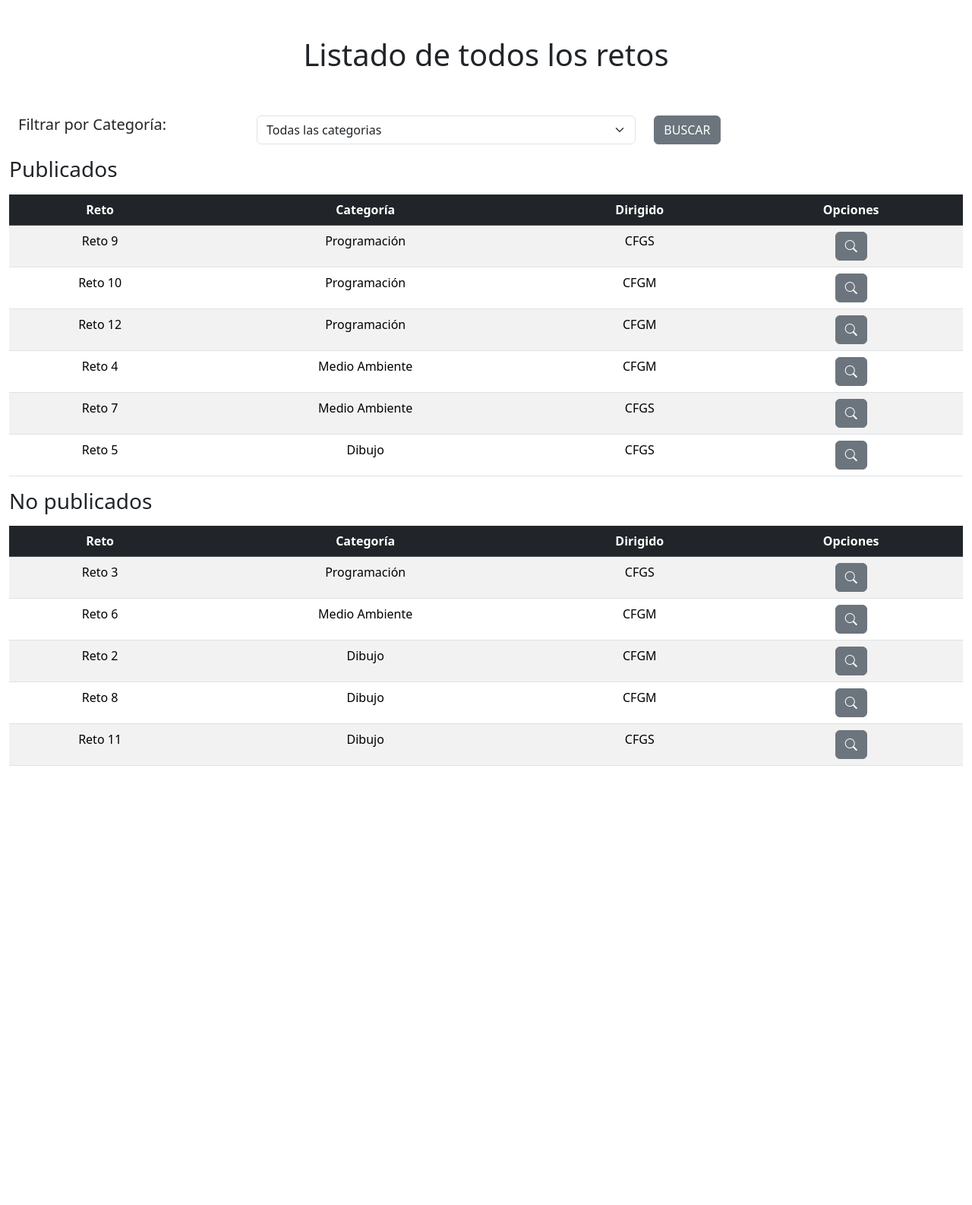
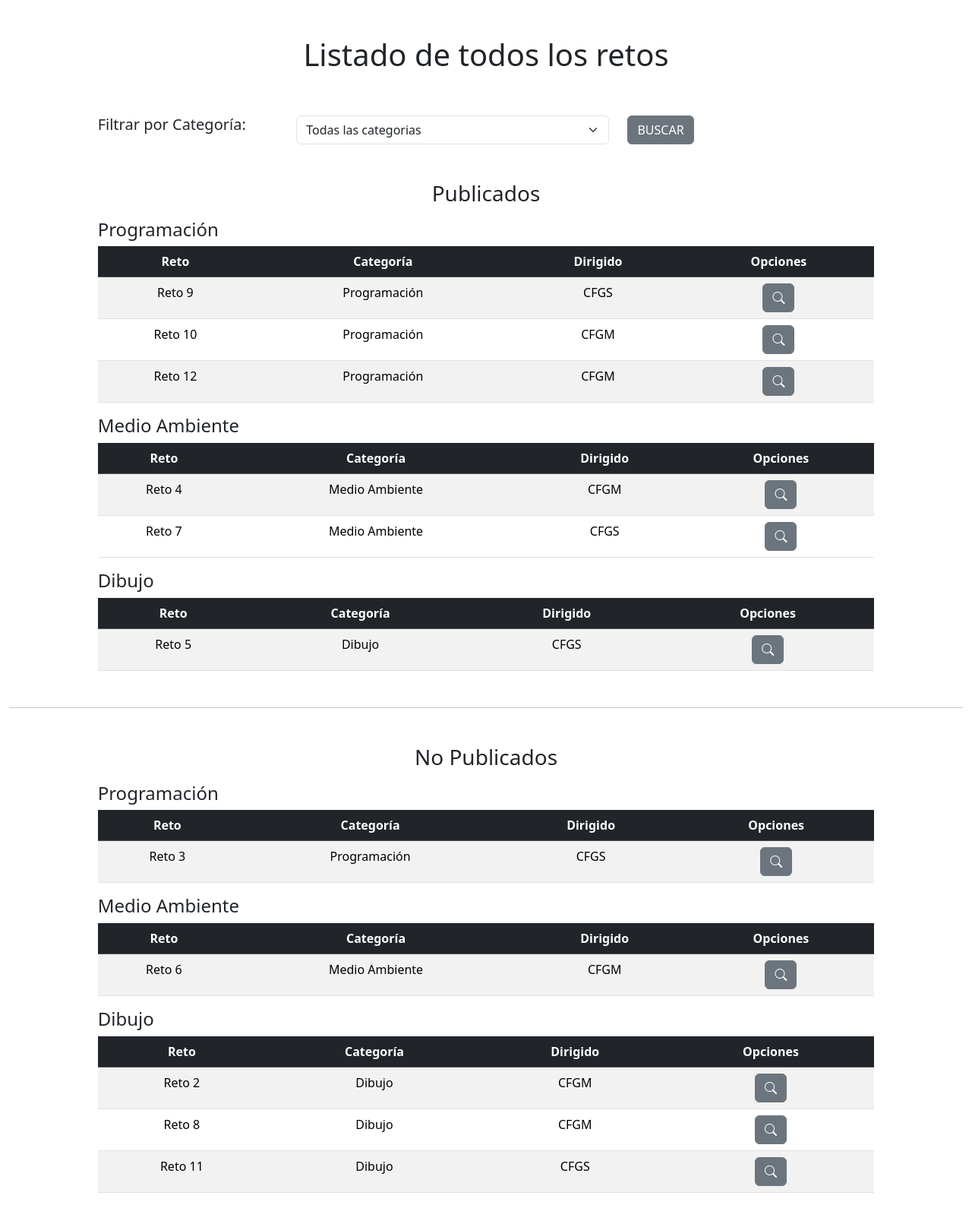
Before and after one commit to MiguelHidalgoCastro/CRUDPDO, a PHP site: page /index.php?c=reto in a window 1280 px wide. Shown: the part 56-1642 px from the top of the page at 76% size. Before the commit the page ends 1064 px from the top, so only its background shows below. Run offline with PHP 8.4, Linux system fonts and the light colour scheme; the visitor is signed in with stand-in values (Sample User, id 1); data comes from the database, SQL or seed files in the repository.

Commit message:
corregidos bugs, visual del listado de retos separados por categorias

```diff
--- a/controlador/controladorreto.php
+++ b/controlador/controladorreto.php
@@ -48,34 +48,6 @@ class ControladorReto
     }
 
     /**
-     * Obtiene la lista de los retos globales no publicados
-     * @return Array de Retos
-     */
-    public function listarNoPublicados()
-    {
-        return $this->modeloreto->listarNoPublicados();
-    }
-
-    /**
-     *  Obtiene la lista de los retos globales publicados
-     * @return Array de Retos
-     */
-    public function listarPublicados()
-    {
-        return $this->modeloreto->listarPublicados();
-    }
-
-    /**
-     * Función que obtiene una row con la categoría que entra por parámetro
-     * @param {number} $id el id de la categoría que busco
-     * @return Row Categoría
-     */
-    public function getCategoria($id)
-    {
-        return $this->modelocategorias->obtener($id);
-    }
-
-    /**
      * Añade un reto a la BBDD
      */
     public function add()
@@ -89,7 +61,7 @@ class ControladorReto
     }
 
     /**
-     * Funció que obtiene el reto que se quiere modificar
+     * Función que obtiene el reto que se quiere modificar
      */
     public function mod()
     {
@@ -132,7 +104,7 @@ class ControladorReto
         $reto->ffr = str_replace('T', ' ', $reto->ffr);
 
         $reto->idCategoria = $_POST['idCat'];
-        $reto->idProfesor = $_POST['idProf'];
+        $reto->idProfesor = $_SESSION['user'];
 
         $reto->fechaPublicacion = $_POST['fechaInicioReto'];
 
@@ -211,4 +183,46 @@ class ControladorReto
         require_once 'vista/headeruser.php';
         require_once 'vista/reto/retofind.php';
     }
+
+
+     /**
+     * Obtiene la lista de los retos globales no publicados
+     * @return Array de Retos
+     */
+    public function listarNoPublicados()
+    {
+        return $this->modeloreto->listarNoPublicados();
+    }
+
+    /**
+     *  Obtiene la lista de los retos globales publicados
+     * @return Array de Retos
+     */
+    public function listarPublicados()
+    {
+        return $this->modeloreto->listarPublicados();
+    }
+
+    /**
+     * Función que obtiene una row con la categoría que entra por parámetro
+     * @param {number} $id el id de la categoría que busco
+     * @return Row Categoría
+     */
+    public function getCategoria($id)
+    {
+        return $this->modelocategorias->obtener($id);
+    }
+
+
+    public function listarPublicadosPorCategoria($id)
+    {
+        return $this->modeloreto->listarPublicadosPorCategoria($id);
+    }
+
+
+    public function listarNoPublicadosPorCategoria($id)
+    {
+        return $this->modeloreto->listarNoPublicadosPorCategoria($id);
+    }
+
 }
--- a/modelo/profesor.php
+++ b/modelo/profesor.php
@@ -121,5 +121,16 @@ class Profesor
      */
     public function inserccion()
     {
+        $data=['Miguel Jaque','mjaque@fundacionloyola.net','1234','Isabel Muñoz','imunoz@fundacionloyola.net','2345','Ernesto Gonzalez','egonzalez@fundacionloyola.net','3456'];
+
+        try {
+            $sql = "INSERT INTO profesores (nombre,correo,pass) VALUES (:nombre, :correo, :pass)";
+            $insert = $this->conexion->prepare($sql);
+            $insert->execute(array('nombre' => $data[0], 'correo' => $data[1], 'pass' => $data[2]));
+            $insert->execute(array('nombre' => $data[3], 'correo' => $data[4], 'pass' => $data[5]));
+            $insert->execute(array('nombre' => $data[6], 'correo' => $data[7], 'pass' => $data[8]));
+        } catch (Exception $e) {
+            die($e->getMessage());
+        }
     }
 }
--- a/modelo/reto.php
+++ b/modelo/reto.php
@@ -78,6 +78,30 @@ class Reto
             die($e->getMessage());
         }
     }
+
+    public function listarPublicadosPorCategoria($id)
+    {
+        try {
+            $consulta = $this->conexion->prepare("SELECT * FROM retos WHERE idCategoria = ? AND publicado = 1");
+            $consulta->execute([$id]);
+
+            return $consulta->fetchAll(PDO::FETCH_OBJ);
+        } catch (Exception $e) {
+            die($e->getMessage());
+        }
+    }
+    public function listarNoPublicadosPorCategoria($id)
+    {
+        try {
+            $consulta = $this->conexion->prepare("SELECT * FROM retos WHERE idCategoria = ? AND publicado = 0");
+            $consulta->execute([$id]);
+
+            return $consulta->fetchAll(PDO::FETCH_OBJ);
+        } catch (Exception $e) {
+            die($e->getMessage());
+        }
+    }
+
 
     /**
      * Funcion que obtiene todos los retos publicados de un profesor en concreto
--- a/vista/reto/reto.php
+++ b/vista/reto/reto.php
@@ -5,7 +5,7 @@
     </div>
 
 
-    <div class=" container-fluid mb-3">
+    <div class=" container-fluid mb-3 col-xl-10 col-12">
         <form id="frm-filtro" action="?c=reto&a=filtrado" method="post" enctype="multipart/form-data">
             <div class="row">
                 <div class="col-md-12 col-lg-3 mt-2">
@@ -27,11 +27,77 @@
             </div>
         </form>
     </div>
-    <!--Publicados-->
-    <div class="page-header mb-3">
+
+    <!--Separados por categorias en tablas diferentes-->
+    <div class="container-fluid col-xl-10 col-12">
+        <div class="page-header mb-3 mt-5 text-center">
+            <h3>Publicados</h3>
+        </div>
+        <?php foreach ($categorias as $categoria) : ?>
+            <h4 class="h4 mb-2"><?php echo $categoria->nombre ?></h4>
+            <table class="table table-striped table-hover text-center" id="tabla">
+                <thead class="table-dark">
+                    <tr>
+                        <th>Reto</th>
+                        <th>Categoría</th>
+                        <th>Dirigido</th>
+                        <th>Opciones</th>
+
+                    </tr>
+                </thead>
+                <tbody>
+                    <?php foreach ($this->listarPublicadosPorCategoria($categoria->id) as $r) : ?>
+                        <tr>
+                            <td><?php echo $r->nombre; ?></td>
+                            <td><?php echo $this->getCategoria($r->idCategoria)->nombre; ?></td>
+                            <td><?php echo $r->dirigido ?></td>
+                            <td>
+                                <a class="btn btn-secondary" data-bs-toggle="tooltip" data-bs-placement="top" title="Consultar Reto" href="?c=reto&a=consultar&id=<?php echo $r->id; ?>"><em class="bi bi-search"></em></a>
+                            </td>
+                        </tr>
+                    <?php endforeach; ?>
+                </tbody>
+            </table>
+        <?php endforeach; ?>
+    </div>
+    <hr class="hr my-5" />
+    <div class="container-fluid col-xl-10 col-12">
+        <div class="page-header mb-3 text-center">
+            <h3>No Publicados</h3>
+        </div>
+        <?php foreach ($categorias as $categoria) : ?>
+            <h4 class="h4 mb-2"><?php echo $categoria->nombre ?></h4>
+            <table class="table table-striped table-hover text-center" id="tabla">
+                <thead class="table-dark">
+                    <tr>
+                        <th>Reto</th>
+                        <th>Categoría</th>
+                        <th>Dirigido</th>
+                        <th>Opciones</th>
+
+                    </tr>
+                </thead>
+                <tbody>
+                    <?php foreach ($this->listarNoPublicadosPorCategoria($categoria->id) as $r) : ?>
+                        <tr>
+                            <td><?php echo $r->nombre; ?></td>
+                            <td><?php echo $this->getCategoria($r->idCategoria)->nombre; ?></td>
+                            <td><?php echo $r->dirigido ?></td>
+                            <td>
+                                <a class="btn btn-secondary" data-bs-toggle="tooltip" data-bs-placement="top" title="Consultar Reto" href="?c=reto&a=consultar&id=<?php echo $r->id; ?>"><em class="bi bi-search"></em></a>
+                            </td>
+                        </tr>
+                    <?php endforeach; ?>
+                </tbody>
+            </table>
+        <?php endforeach; ?>
+
+    </div>
+    <!--Publicados, no se muestran-->
+    <div class="page-header mb-3 d-none">
         <h3>Publicados</h3>
     </div>
-    <table class="table table-striped table-hover text-center" id="tabla">
+    <table class="table table-striped table-hover text-center d-none" id="tabla">
         <thead class="table-dark">
             <tr>
                 <th>Reto</th>
@@ -55,11 +121,11 @@
         </tbody>
     </table>
 
-    <!--Borradores-->
-    <div class="page-header mb-3">
+    <!--Borradores, no se muestran, estan en display none-->
+    <div class="page-header mb-3 d-none">
         <h3>No publicados</h3>
     </div>
-    <table class="table table-striped table-hover text-center" id="tabla">
+    <table class="table table-striped table-hover text-center d-none" id="tabla">
         <thead class="table-dark">
             <tr>
                 <th>Reto</th>
@@ -81,6 +147,9 @@
             <?php endforeach; ?>
         </tbody>
     </table>
+
+
+
 </div>
 </body>
 
```
Also changed, not shown: sql/triggers.sql (+35 -2 lines), vista/reto/retoadd.php (+0 -14 lines), vista/reto/retomod.php (+6 -6 lines).
